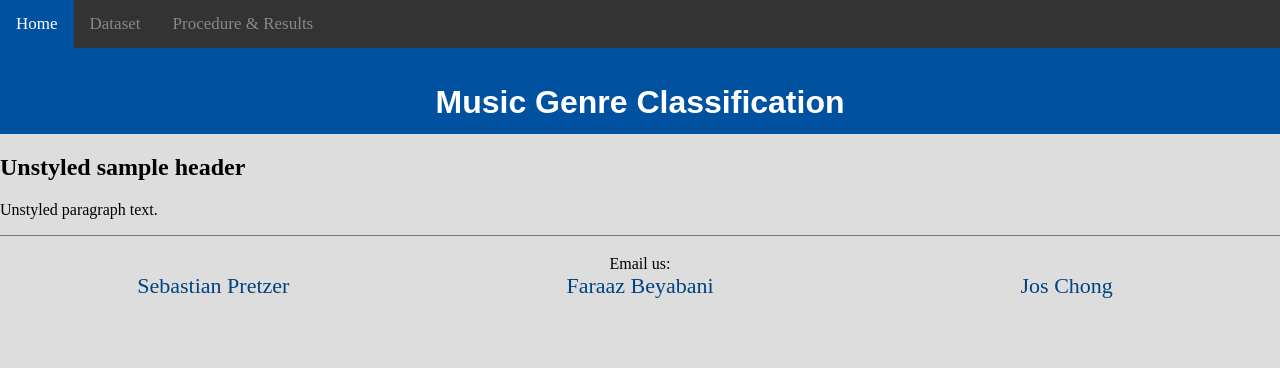
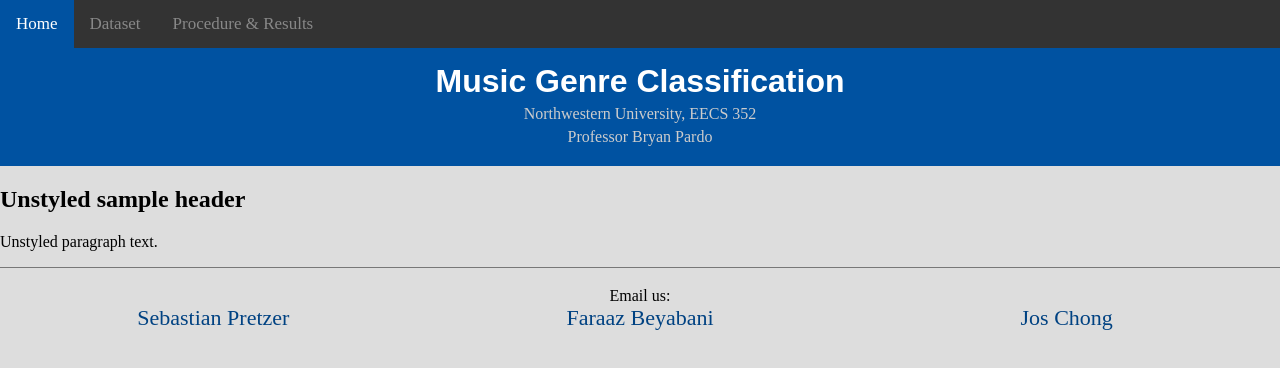
Before and after one commit to Faraaz-Beyabani/NU-Music-Genre-Classification, a plain HTML site: page index.html in a window 1280 px wide. Drawn offline with Linux system fonts and the light colour scheme.

Commit message:
Unified non-variable elements on pages

```diff
--- a/index.html
+++ b/index.html
@@ -15,6 +15,8 @@
 
 <div class="title">
     <h1 class="title-text">Music Genre Classification</h1>
+    <p class="class-info">Northwestern University, EECS 352</p>
+    <p class="class-info">Professor Bryan Pardo</p>
 </div>
 
 <div class="content">
--- a/master.css
+++ b/master.css
@@ -42,11 +42,11 @@ body {
 
 .title-text {
     font-family: Arial, Helvetica, sans-serif;
-    margin-bottom: -2px;
+    margin: 0px;
 }
 
 .class-info {
-    color: #aaa;
+    color: #ccc;
     margin: 5px;
 }
 
```
Also changed, not shown: results.html (+2 -0 lines), layer-in-out.jpeg (renamed from dcbf0480752841ad8cb68dedda9bbf14.jpeg).
